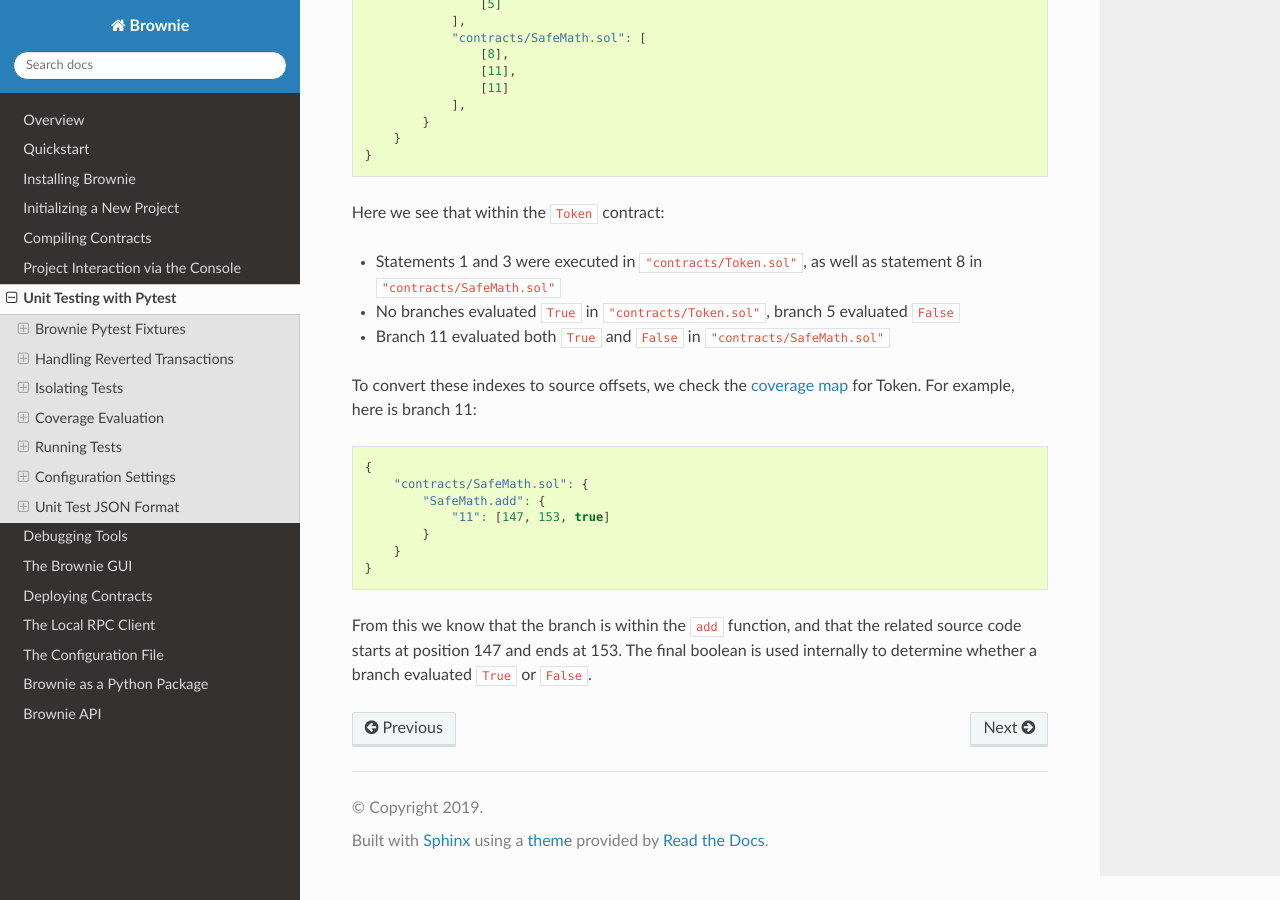
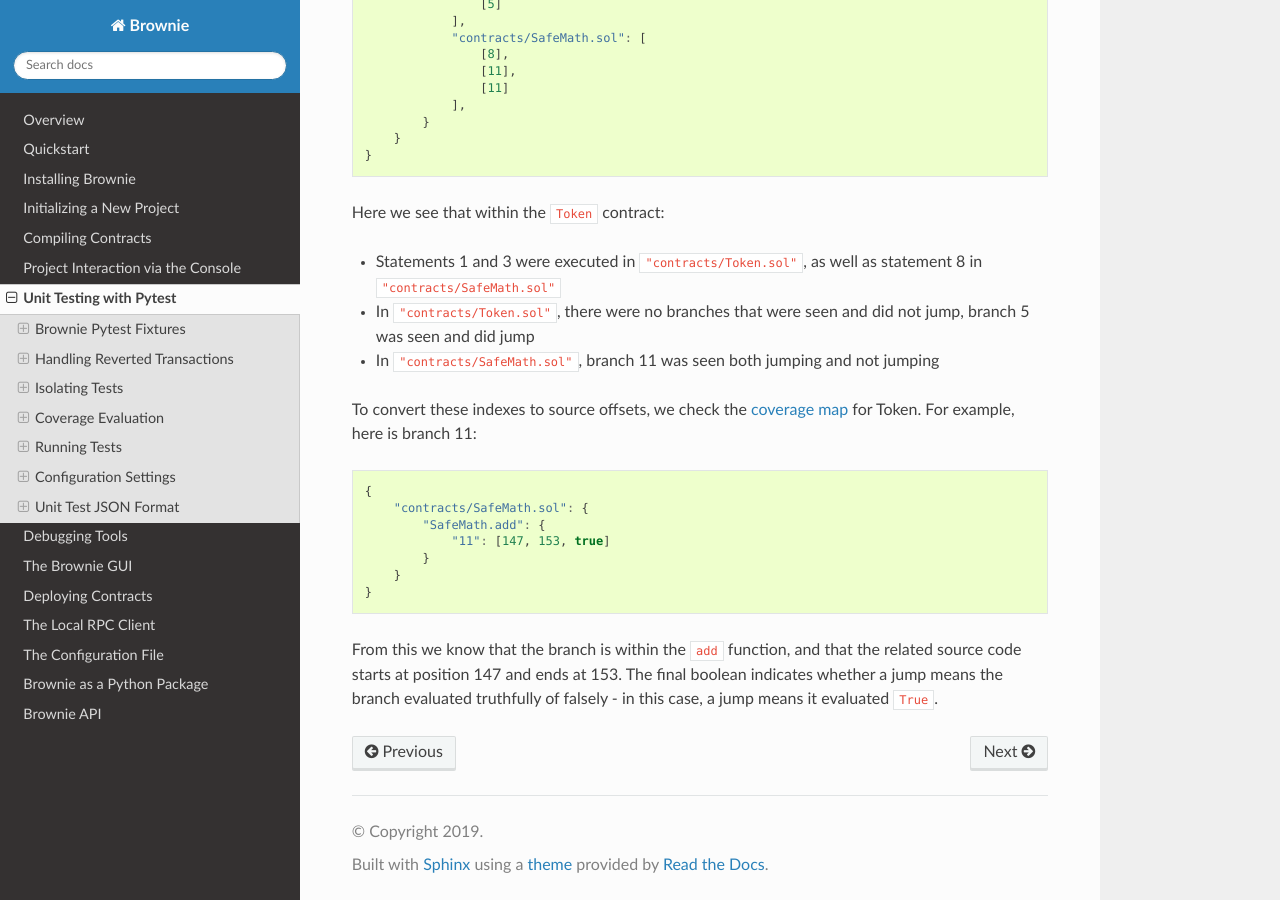
Before and after one commit to eth-brownie/brownie, a Sphinx documentation site: the page built from docs/tests.rst, in a window 1280 px wide and 900 px high, scrolled down 11189 px. Built offline with Sphinx 7.4.7 and the Read the Docs theme 2.0.0, drawn with Linux system fonts in a browser that asks for light colours; some of the changed text lies outside the part shown.

Commit message:
docs update

```diff
--- a/docs/tests.rst
+++ b/docs/tests.rst
@@ -505,8 +505,8 @@ The ``build/test.json`` file holds information about unit tests and coverage eva
                     // Coverage map indexes (see below)
                     "path/to/contract.sol": [
                         [], // statements
-                        [], // branches that evaluated True
-                        []  // branches that evaluated False
+                        [], // branches that did not jump
+                        []  // branches that did jump
                     ]
                 }
             }
@@ -543,8 +543,8 @@ In tracking coverage, Brownie produces a set of coverage map indexes for each tr
 Here we see that within the ``Token`` contract:
 
 * Statements 1 and 3 were executed in ``"contracts/Token.sol"``, as well as statement 8 in ``"contracts/SafeMath.sol"``
-* No branches evaluated ``True`` in ``"contracts/Token.sol"``, branch 5 evaluated ``False``
-* Branch 11 evaluated both ``True`` and ``False`` in ``"contracts/SafeMath.sol"``
+* In ``"contracts/Token.sol"``, there were no branches that were seen and did not jump, branch 5 was seen and did jump
+* In ``"contracts/SafeMath.sol"``, branch 11 was seen both jumping and not jumping
 
 To convert these indexes to source offsets, we check the :ref:`coverage map<compile-coverage-map>` for Token. For example, here is branch 11:
 
@@ -558,4 +558,4 @@ To convert these indexes to source offsets, we check the :ref:`coverage map<comp
         }
     }
 
-From this we know that the branch is within the ``add`` function, and that the related source code starts at position 147 and ends at 153.  The final boolean is used internally to determine whether a branch evaluated ``True`` or ``False``.
+From this we know that the branch is within the ``add`` function, and that the related source code starts at position 147 and ends at 153. The final boolean indicates whether a jump means the branch evaluated truthfully of falsely - in this case, a jump means it evaluated ``True``.
```
